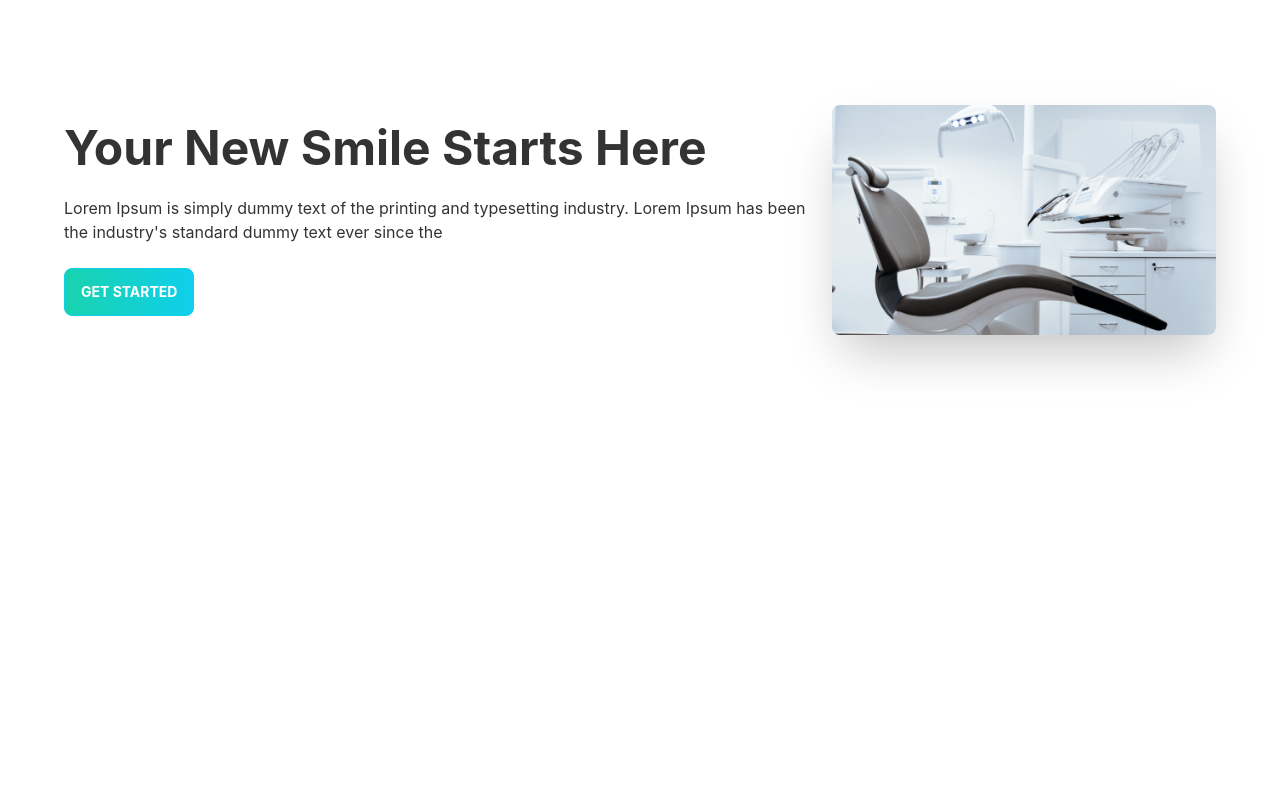
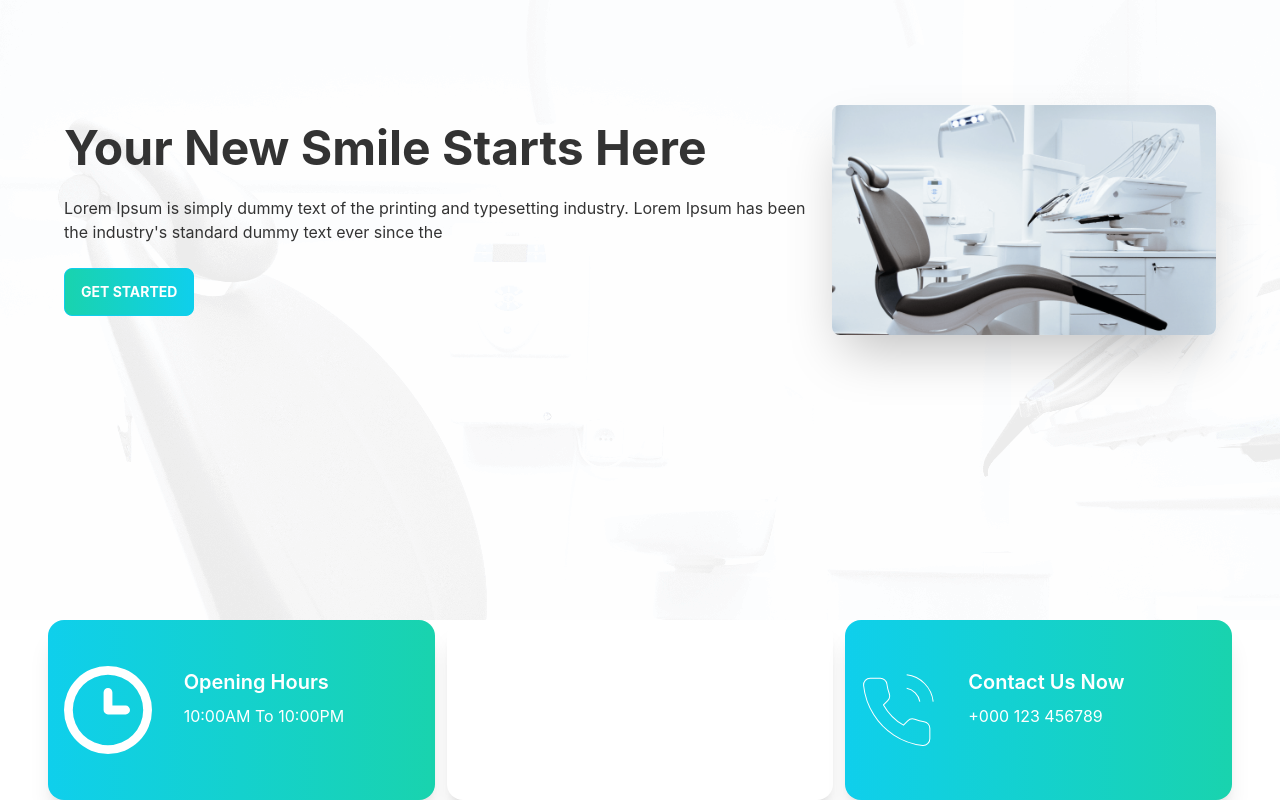
Before and after one commit to AshikurRahmanMunna/doctors-portal-client, a React (Create React App) app: page / in a window 1280 px wide. Shown: the part 244-1044 px from the top of the page. Before the commit the page ends 864 px from the top, so only its background shows below. Built offline with nearby package versions, Linux system fonts and the light colour scheme.

Commit message:
Info cards done

```diff
--- a/src/Pages/Home/Banner.js
+++ b/src/Pages/Home/Banner.js
@@ -1,9 +1,10 @@
 import React from "react";
 import chair from '../../assets/images/chair.png';
+import chairBG from '../../assets/images/bg.png';
 
 const Banner = () => {
   return (
-    <div style={{background: ''}} class="hero min-h-screen px-12">
+    <div style={{background: `url(${chairBG})`}} class="hero min-h-screen px-12 bg-no-repeat bg-center bg-cover">
       <div class="hero-content flex-col lg:flex-row-reverse">
         <img
           src={chair}
--- a/src/Pages/Home/Home.js
+++ b/src/Pages/Home/Home.js
@@ -1,10 +1,12 @@
 import React from 'react';
 import Banner from './Banner';
+import Info from './Info';
 
 const Home = () => {
     return (
         <div>
             <Banner />
+            <Info></Info>
         </div>
     );
 };
--- /dev/null
+++ b/src/Pages/Home/Info.js
@@ -0,0 +1,32 @@
+import React from "react";
+import InfoCard from "./InfoCard";
+import clock from "../../assets/icons/clock.svg";
+import marker from "../../assets/icons/marker.svg";
+import phone from "../../assets/icons/phone.svg";
+
+const Info = () => {
+  return (
+    <div className="px-12 mx-auto gap-3 grid lg:grid-cols-3 md:grid-cols-2 grid-cols-1">
+      <InfoCard
+        img={clock}
+        cardTitle="Opening Hours"
+        description="10:00AM To 10:00PM"
+        bgClass="bg-gradient-to-r from-primary to-secondary"
+      ></InfoCard>
+      <InfoCard
+        img={marker}
+        cardTitle="Visit Our Location"
+        description="Brooklyn, NY 10036, United States"
+        bgClass="bg-accent"
+      ></InfoCard>
+      <InfoCard
+        img={phone}
+        cardTitle="Contact Us Now"
+        description="+000 123 456789"
+        bgClass="bg-gradient-to-r from-primary to-secondary"
+      ></InfoCard>
+    </div>
+  );
+};
+
+export default Info;
--- /dev/null
+++ b/src/Pages/Home/InfoCard.js
@@ -0,0 +1,17 @@
+import React from "react";
+
+const InfoCard = ({ cardTitle, img, description, bgClass }) => {
+  return (
+    <div className={`card lg:card-side bg-base-100 shadow-xl ${bgClass} p-4 text-white`}>
+      <figure>
+        <img src={img} alt={cardTitle} />
+      </figure>
+      <div class="card-body">
+        <h2 class="card-title">{cardTitle}</h2>
+        <p>{description}</p>
+      </div>
+    </div>
+  );
+};
+
+export default InfoCard;
--- a/src/Pages/Shared/Navbar.js
+++ b/src/Pages/Shared/Navbar.js
@@ -4,47 +4,57 @@ import { Link } from "react-router-dom";
 const Navbar = () => {
   const menuItems = (
     <>
-      <li><Link to='/'>Home</Link></li>
-      <li><Link to='/about'>About</Link></li>
-      <li><Link to='/appointment'>Appointment</Link></li>
-      <li><Link to='/reviews'>Reviews</Link></li>
-      <li><Link to='/contact'>Contact Us</Link></li>
-      <li><Link to='/login'>Login</Link></li>
+      <li>
+        <Link to="/">Home</Link>
+      </li>
+      <li>
+        <Link to="/about">About</Link>
+      </li>
+      <li>
+        <Link to="/appointment">Appointment</Link>
+      </li>
+      <li>
+        <Link to="/reviews">Reviews</Link>
+      </li>
+      <li>
+        <Link to="/contact">Contact Us</Link>
+      </li>
+      <li>
+        <Link to="/login">Login</Link>
+      </li>
     </>
   );
   return (
-    <div class="navbar bg-base-100">
-      <div class="navbar-start">
-        <div class="dropdown">
-          <label tabindex="0" class="btn btn-ghost lg:hidden">
+    <div className="navbar bg-base-100">
+      <div className="navbar-start">
+        <div className="dropdown">
+          <label tabIndex="0" className="btn btn-ghost lg:hidden">
             <svg
               xmlns="http://www.w3.org/2000/svg"
-              class="h-5 w-5"
+              className="h-5 w-5"
               fill="none"
               viewBox="0 0 24 24"
               stroke="currentColor"
             >
               <path
-                stroke-linecap="round"
-                stroke-linejoin="round"
-                stroke-width="2"
+                strokeLinecap="round"
+                strokeLinejoin="round"
+                strokeWidth="2"
                 d="M4 6h16M4 12h8m-8 6h16"
               />
             </svg>
           </label>
           <ul
-            tabindex="0"
-            class="menu menu-compact dropdown-content mt-3 p-2 shadow bg-base-100 rounded-box w-52"
+            tabIndex="0"
+            className="menu menu-compact dropdown-content mt-3 p-2 shadow bg-base-100 rounded-box w-52"
           >
             {menuItems}
           </ul>
         </div>
-        <a class="btn btn-ghost normal-case text-xl">Doctors Portal</a>
+        <a className="btn btn-ghost normal-case text-xl">Doctors Portal</a>
       </div>
-      <div class="navbar-end hidden lg:flex">
-        <ul class="menu menu-horizontal p-0">
-          {menuItems}
-        </ul>
+      <div className="navbar-end hidden lg:flex">
+        <ul className="menu menu-horizontal p-0">{menuItems}</ul>
       </div>
     </div>
   );
```
Also changed, not shown: src/index.css (line endings or trailing spaces).
